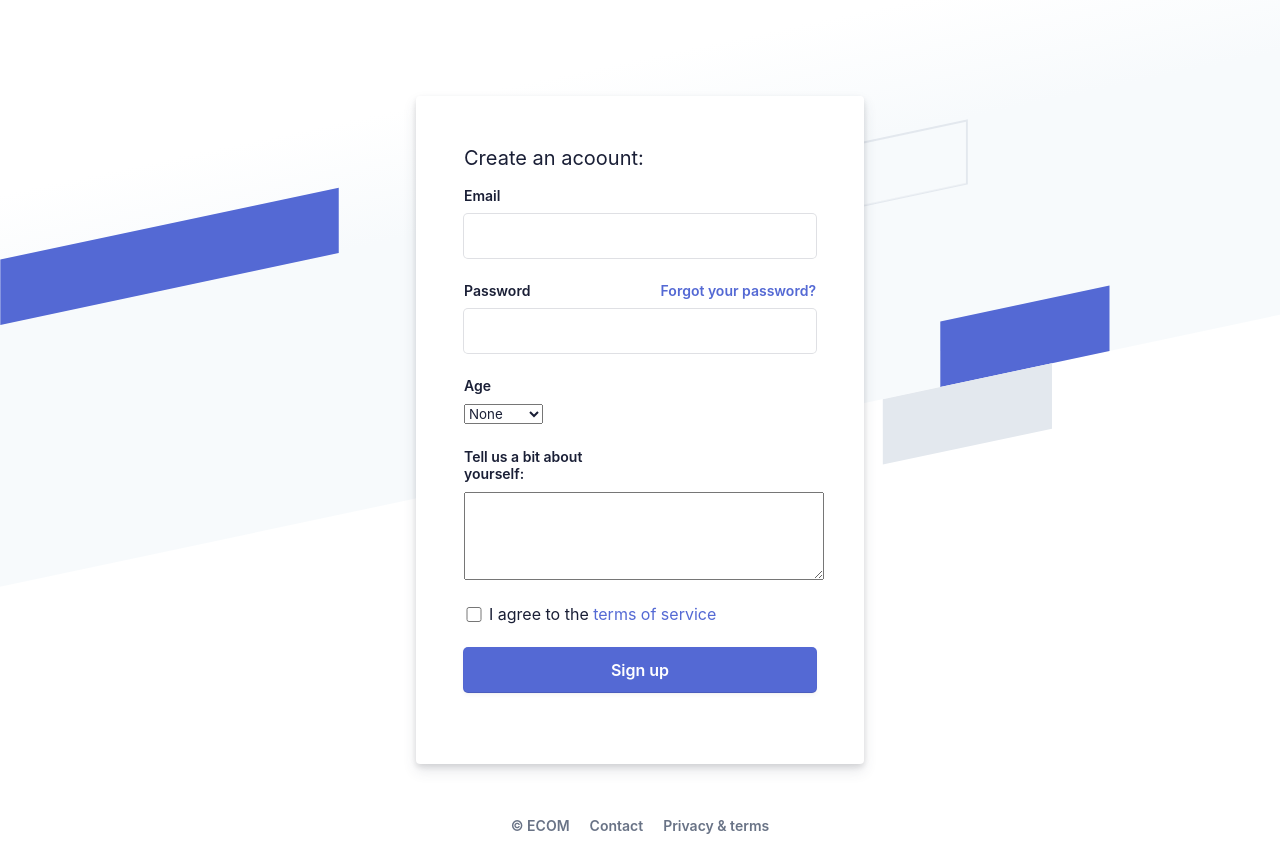
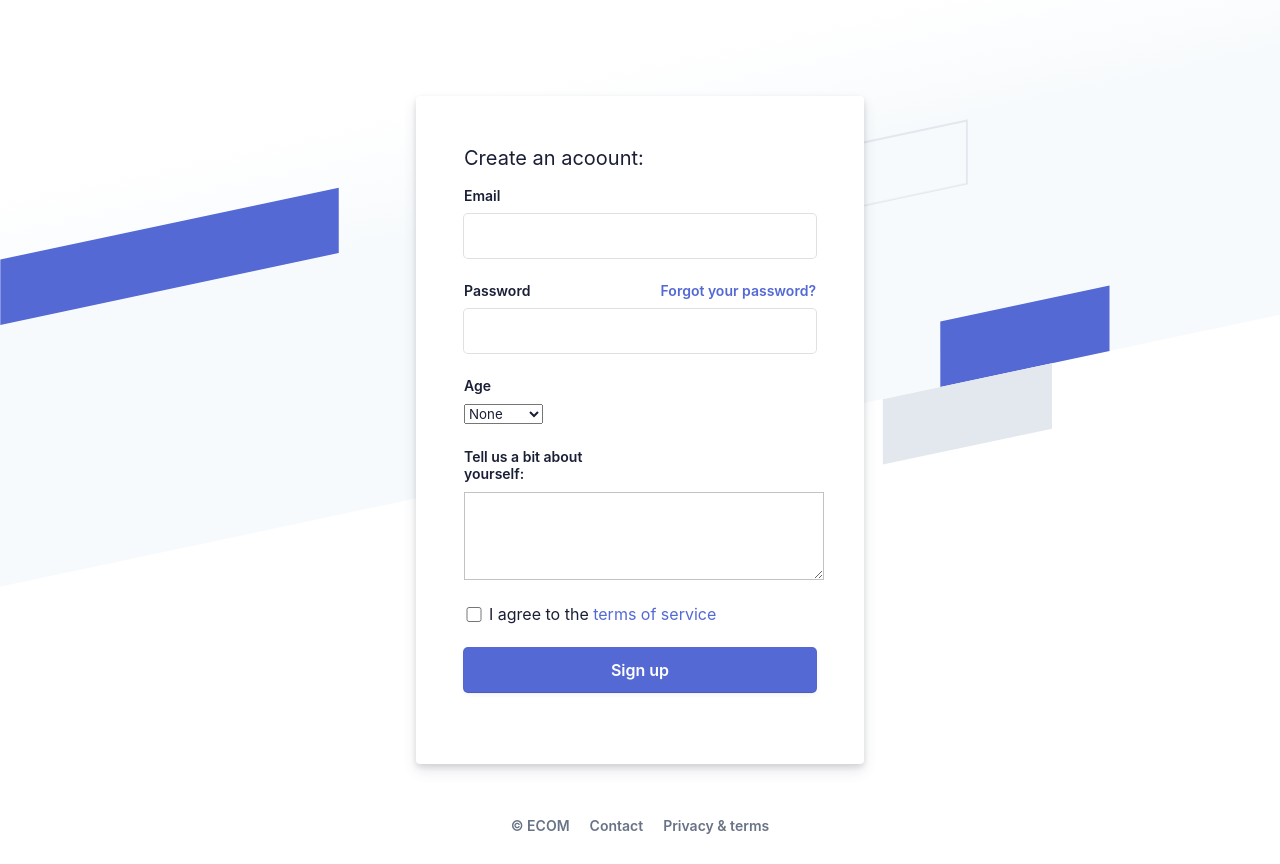
Before and after one commit to Queen9797/10.7.23, a plain HTML site: page hwbonus.html in a window 1280 px wide. Drawn offline with Linux system fonts and the light colour scheme.

Commit message:
Update hwbonus.html

```diff
--- a/hwbonus.html
+++ b/hwbonus.html
@@ -5,7 +5,8 @@
   <link rel="stylesheet" type="text/css" href="formd.css">
   <style>
      textarea {
-       outline-color: #e02808 ! important;
+       border-color: #c0c3c1;
+       outline-color: #b2cee5;
      }
 </style>
 
```
